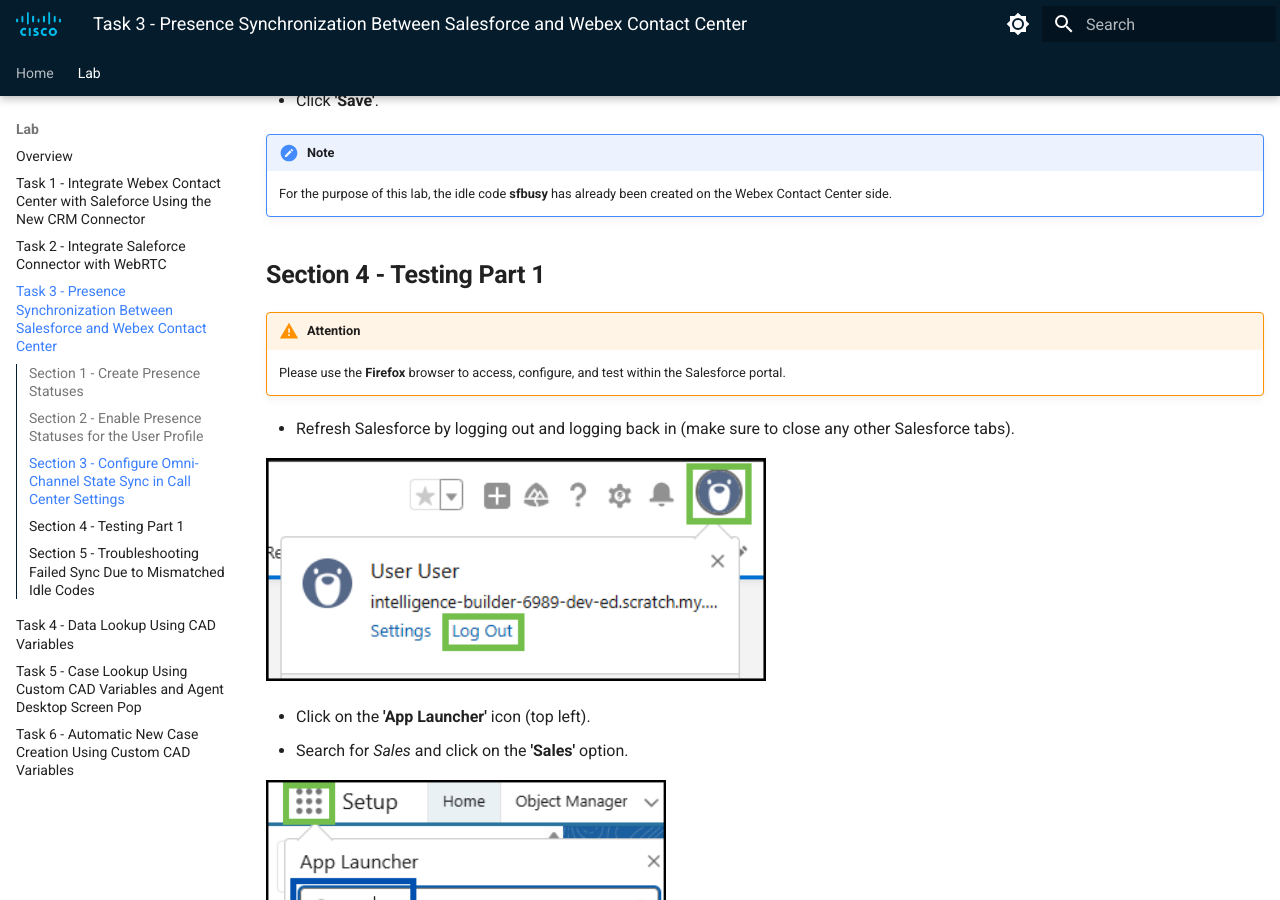
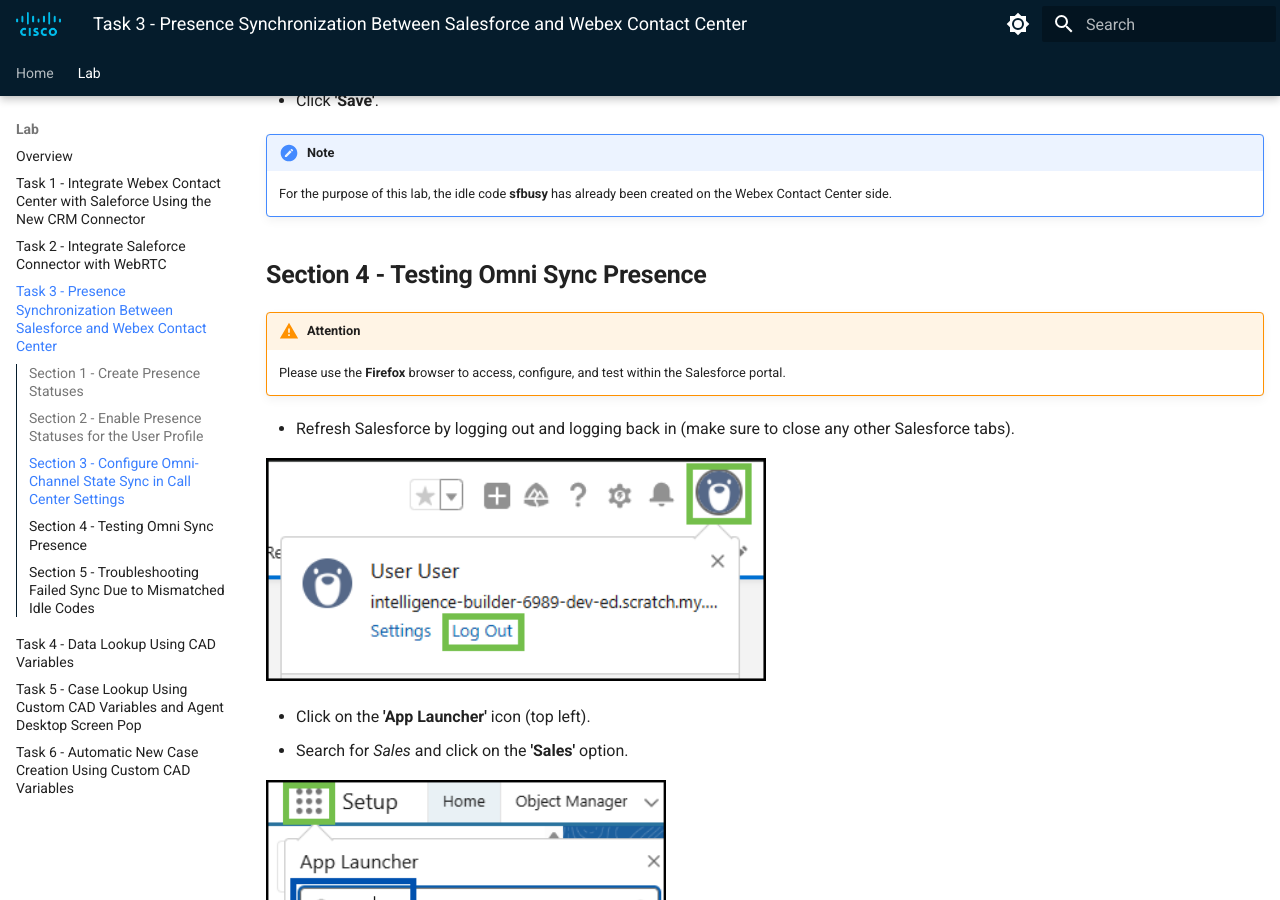
Before and after one commit to WebexCC-SA/LAB-2308, an MkDocs documentation site: the page built from docs/task3.md, in a window 1280 px wide and 900 px high, scrolled down 6117 px. Built offline with MkDocs 1.6.1 and Material for MkDocs 9.7.7, drawn with Linux system fonts in a browser that asks for light colours.

Commit message:
Update task3.md

```diff
--- a/docs/task3.md
+++ b/docs/task3.md
@@ -99,7 +99,7 @@
 
 
 
-## **Section 4 - Testing Part 1**
+## **Section 4 - Testing Omni Sync Presence**
 
 
 !!! warning "Attention"
```
